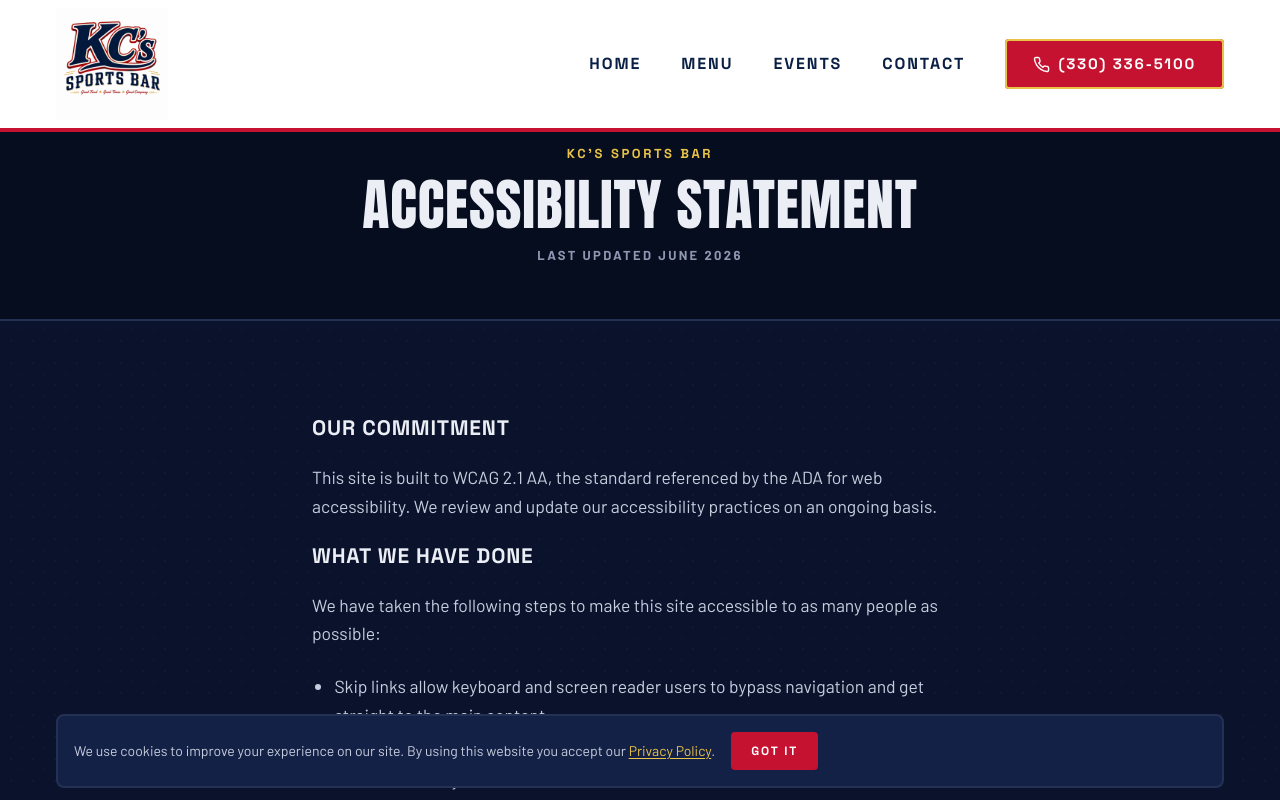
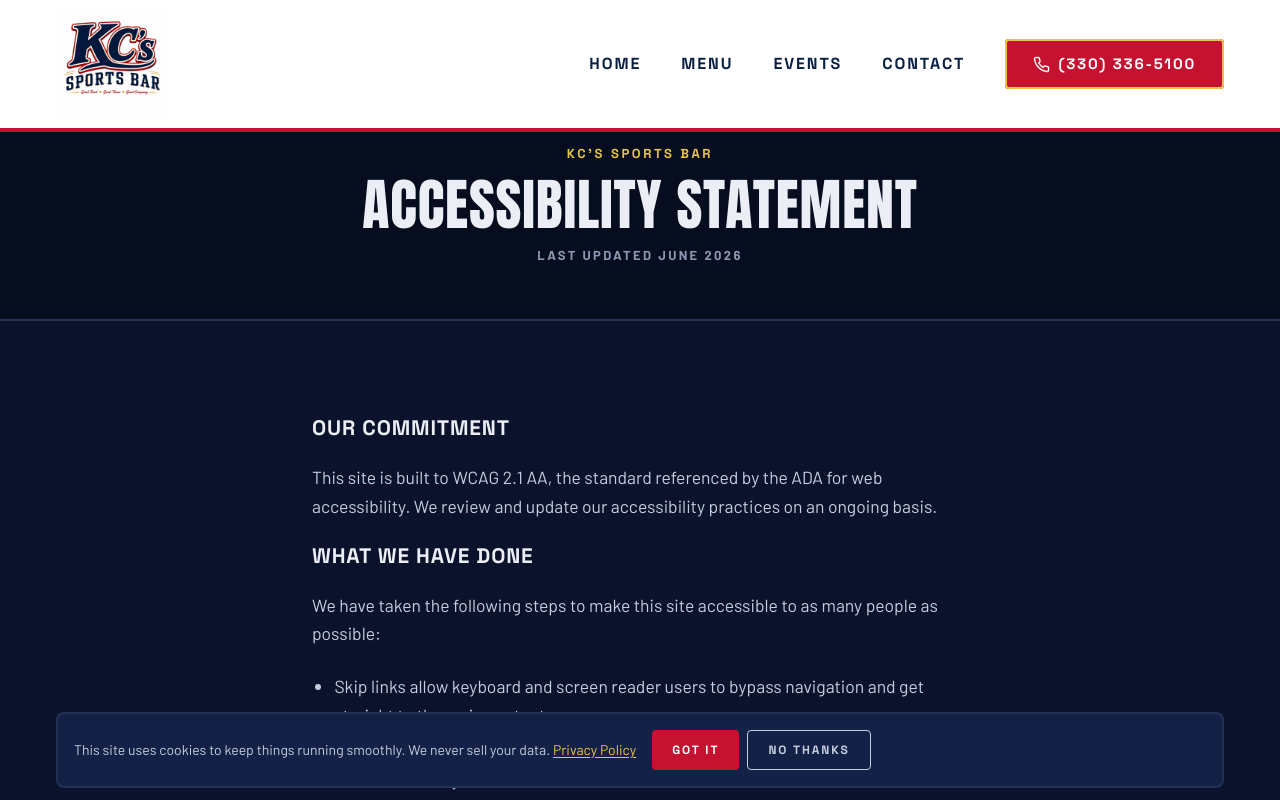
Before and after one commit to adamloomis-lab/kcs-sports-pub, a React (Vite) app: page /accessibility in a window 1280 px wide. Shown: the top 800 px of the page. Built offline with nearby package versions, Linux system fonts and the light colour scheme.

Commit message:
ux: add cookie consent banner with accept/decline

```diff
--- a/src/components/CookieBanner.tsx
+++ b/src/components/CookieBanner.tsx
@@ -1,26 +1,29 @@
 import { useEffect, useState } from 'react'
 import { Link } from 'wouter'
 
-// Dismissible cookie-consent notice. Remembers dismissal in localStorage so it
+// Dismissible cookie-consent notice. Remembers choice in localStorage so it
 // shows once. Sits above the mobile call bar.
-const KEY = 'kc-cookie-ok'
+const KEY = 'cookie-consent'
 
 export default function CookieBanner() {
   const [show, setShow] = useState(false)
 
   useEffect(() => {
+    const timer = setTimeout(() => {
       try {
         if (!localStorage.getItem(KEY)) setShow(true)
       } catch {
         /* private mode, just don't show */
       }
+    }, 700)
+    return () => clearTimeout(timer)
   }, [])
 
   if (!show) return null
 
-  const dismiss = () => {
+  const respond = (choice: 'accepted' | 'declined') => {
     try {
-      localStorage.setItem(KEY, '1')
+      localStorage.setItem(KEY, choice)
     } catch {
       /* ignore */
     }
@@ -28,24 +31,35 @@
   }
 
   return (
-    <div className="fixed inset-x-0 bottom-14 z-50 lg:bottom-0">
+    <div
+      role="region"
+      aria-label="Cookie consent"
+      className="fixed inset-x-0 bottom-14 z-50 lg:bottom-0"
+    >
       <div className="container-x py-3">
         <div className="panel flex flex-col items-center gap-3 rounded-lg p-4 sm:flex-row sm:gap-4">
           <p className="text-center text-sm text-chalk-dim sm:text-left">
-            We use cookies to improve your experience on our site. By using this website you accept
-            our{' '}
+            This site uses cookies to keep things running smoothly. We never sell your data.{' '}
             <Link href="/privacy" className="text-gold underline underline-offset-2 hover:text-gold-dark">
               Privacy Policy
             </Link>
-            .
           </p>
+          <div className="flex shrink-0 gap-2">
             <button
               type="button"
-            onClick={dismiss}
-            className="shrink-0 rounded bg-crimson px-5 py-2.5 font-cond text-[12px] font-bold uppercase tracking-[0.16em] text-on-crimson transition-colors hover:bg-crimson-dark"
+              onClick={() => respond('accepted')}
+              className="rounded bg-crimson px-5 py-2.5 font-cond text-[12px] font-bold uppercase tracking-[0.16em] text-on-crimson transition-colors hover:bg-crimson-dark"
             >
-            Got it
+              Got It
             </button>
+            <button
+              type="button"
+              onClick={() => respond('declined')}
+              className="rounded border border-chalk-dim px-5 py-2.5 font-cond text-[12px] font-bold uppercase tracking-[0.16em] text-chalk-dim transition-colors hover:border-chalk hover:text-chalk"
+            >
+              No Thanks
+            </button>
+          </div>
         </div>
       </div>
     </div>
```
Lines whose indentation alone changed are shown as unchanged.
